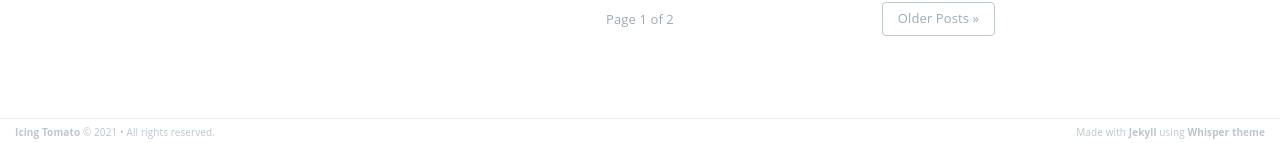
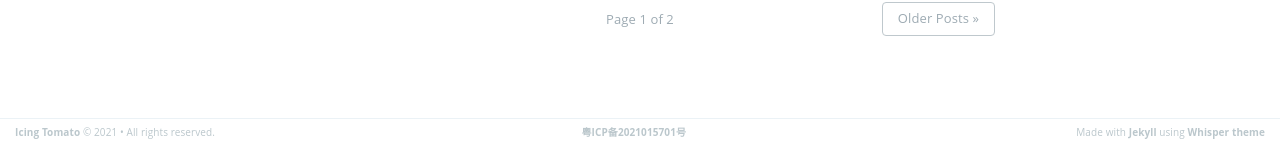
Before and after one commit to IcingTomato/whisper, a Jekyll site: the page built from index.html, in a window 1280 px wide. Shown: the part 5003-5146 px from the top of the page. Built offline with Jekyll 4.4.1, drawn with Linux system fonts in a browser that asks for light colours; the list of posts is cut into pages by our own code.

Commit message:
change ./_layout/default.html ./assets/css/screen.css

```diff
--- a/_layouts/default.html
+++ b/_layouts/default.html
@@ -27,6 +27,7 @@
         <a href="{{ site.baseurl }}">{{ site.name }}</a> &copy;
               {{"now" | date: "%Y"}} &bull; All rights reserved.
       </section>
+      <section class="beian"><a href="https://beian.miit.gov.cn/">粤ICP备2021015701号</a></section>
       <section class="poweredby">Made with
         <a href="https://jekyllrb.com/">Jekyll</a> using
         <a href="http://github.com/ch1hfe1/whisper">Whisper theme</a>
--- a/assets/css/screen.css
+++ b/assets/css/screen.css
@@ -1304,14 +1304,21 @@ body:not(.post-template) .post-title {
 
 .poweredby {
     display: block;
-    width: 45%;
+    width: 33%;
     float: right;
     text-align: right;
 }
 
+.beian {
+    display: block;
+    width: 33%;
+    float: left;
+    text-align: center;
+}
+
 .copyright {
     display: block;
-    width: 45%;
+    width: 33%;
     float: left;
 }
 
```
